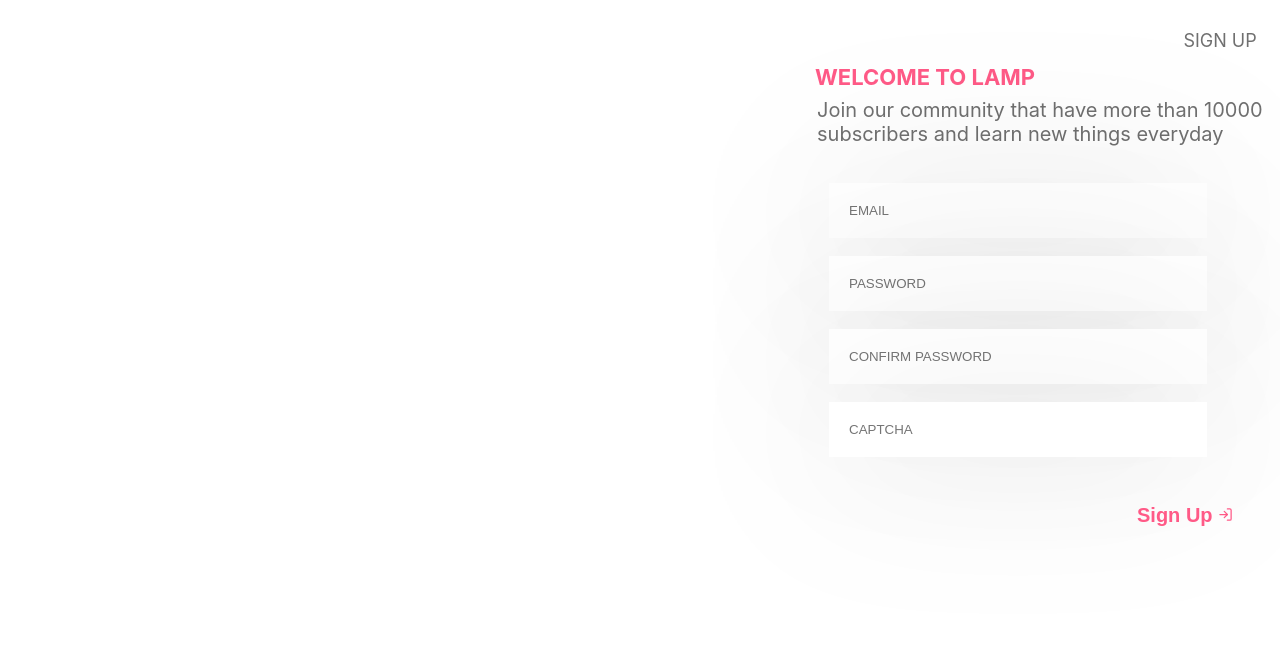
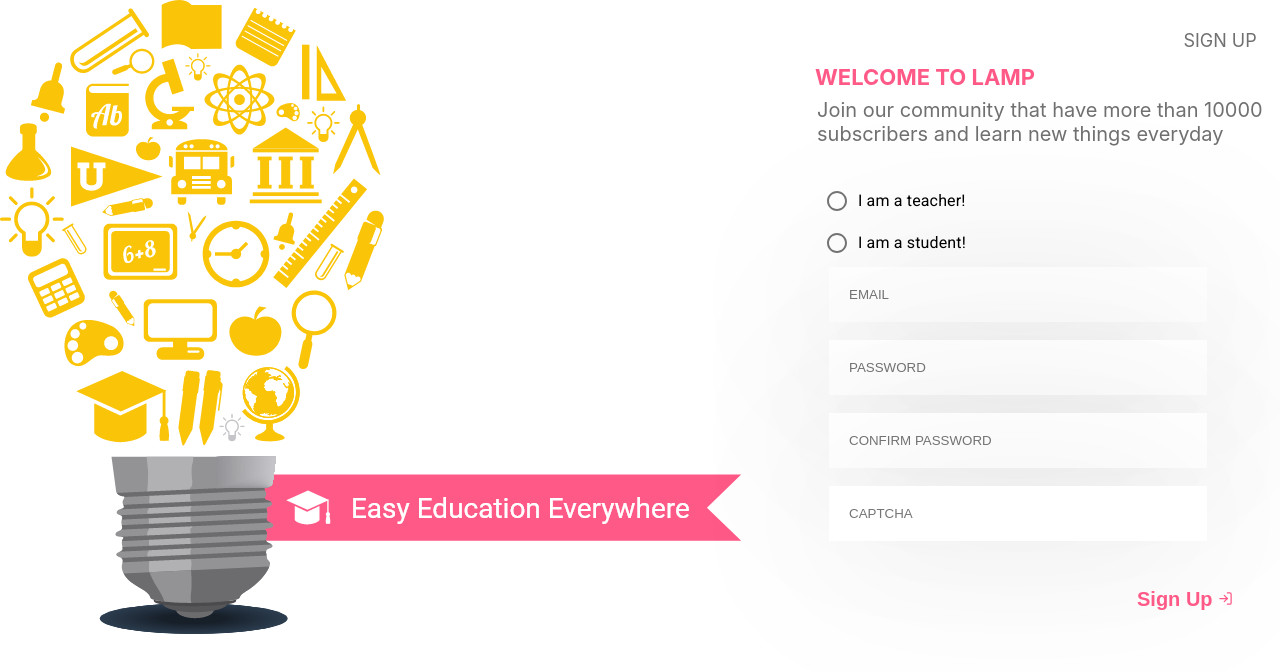
Before and after one commit to odelia0098/software-engineering-2-, a React (Create React App) app in the folder Project/Implement/: page /signup in a window 1280 px wide. Shown: the top 672 px of the page. Built offline with nearby package versions, Linux system fonts and the light colour scheme.

Commit message:
types added to signup form.

```diff
--- a/Project/Implement/src/components/Signup.js
+++ b/Project/Implement/src/components/Signup.js
@@ -11,6 +11,7 @@ const Signup = () => {
   //   }
 
   return (
+    <div>
       <div className="container">
         <div id="signup">
           <span>SIGN UP</span>
@@ -22,8 +23,8 @@ const Signup = () => {
 
         <div id="advertise">
           <span>
-          Join our community that have more than 10000 subscribers and learn new
-          things everyday
+            Join our community that have more than 10000 subscribers and learn
+            new things everyday
           </span>
         </div>
 
@@ -31,6 +32,11 @@ const Signup = () => {
           <ValidationForm />
         </div>
       </div>
+
+      <div id="bigLamp">
+        <img src={require("../Images/Group_122.png")} alt={"lamp"} />
+      </div>
+    </div>
   );
 };
 
--- a/Project/Implement/src/components/vaidationForm.js
+++ b/Project/Implement/src/components/vaidationForm.js
@@ -1,5 +1,9 @@
 import React, { useState } from "react";
 import { FiLogIn } from "react-icons/fi";
+import Radio from "@material-ui/core/Radio";
+import RadioGroup from "@material-ui/core/RadioGroup";
+import FormControlLabel from "@material-ui/core/FormControlLabel";
+import FormControl from "@material-ui/core/FormControl";
 
 const initialState = {
   email: "",
@@ -9,7 +13,7 @@ const initialState = {
   emailError: "",
   passwordError: "",
   confirmPasswordError: "",
-  captchaError: "",
+  captchaError: ""
 };
 
 const emailRegex = RegExp(
@@ -18,25 +22,23 @@ const emailRegex = RegExp(
 const passwordRegex = RegExp(/^[A-Za-z]\w{7,14}$/);
 const ValidationForm = () => {
   const [state, setState] = useState(initialState);
+  const [type, setType] = useState(initialState);
 
-  const handleChange = (event) => {
+  const handleChange = event => {
     const target = event.target;
+    setType(target.value);
     const check = target.type === "checkbox";
     setState(v => ({
       ...v,
-      [target.name]: check ? target.checked : target.value,
+      [target.name]: check ? target.checked : target.value
     }));
-
-    console.log(state);
 
     switch (target.name) {
       case "email":
         setState(v => ({
           ...v,
-          emailError: emailRegex.test(target.value)
-            ? ""
-            : "Invalid email"
-        }))
+          emailError: emailRegex.test(target.value) ? "" : "Invalid email"
+        }));
         break;
 
       case "password":
@@ -80,7 +82,7 @@ const ValidationForm = () => {
     return true;
   };
 
-  const handleSubmit = (event) => {
+  const handleSubmit = event => {
     event.preventDefault();
 
     console.log(state);
@@ -97,6 +99,26 @@ const ValidationForm = () => {
   return (
     <div className="form-wrapper">
       <form onSubmit={handleSubmit} noValidate>
+        <FormControl>
+          <RadioGroup
+            aria-label="userType"
+            name="type1"
+            value={type}
+            onChange={handleChange}
+          >
+            <FormControlLabel
+              value="teacher"
+              control={<Radio />}
+              label="I am a teacher!"
+            />
+            <FormControlLabel
+              value="student"
+              control={<Radio />}
+              label="I am a student!"
+            />
+          </RadioGroup>
+        </FormControl>
+
         <div className="item-wrapper">
           <input
             type="Email"
@@ -108,7 +130,6 @@ const ValidationForm = () => {
           />
           <div className="form-error">{state.emailError}</div>
         </div>
-
         <div className="item-wrapper">
           <input
             type="password"
@@ -120,7 +141,6 @@ const ValidationForm = () => {
           />
           <div className="form-error">{state.passwordError}</div>
         </div>
-
         <div className="item-wrapper">
           <input
             type="password"
@@ -132,7 +152,6 @@ const ValidationForm = () => {
           />
           <div className="form-error">{state.confirmPasswordError}</div>
         </div>
-
         <div className="item-wrapper">
           <input
             type="text"
@@ -145,7 +164,6 @@ const ValidationForm = () => {
 
           <div className="form-error">{state.captchaError}</div>
         </div>
-
         <div>
           <button type="submit" className="login-btn">
             Sign Up <FiLogIn size={"15"} />
```
Lines whose indentation alone changed are shown as unchanged.
